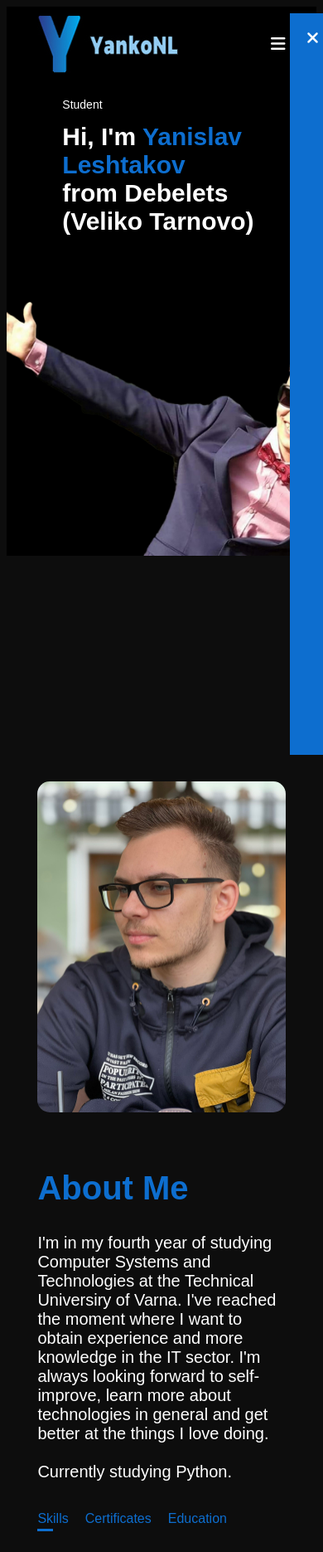
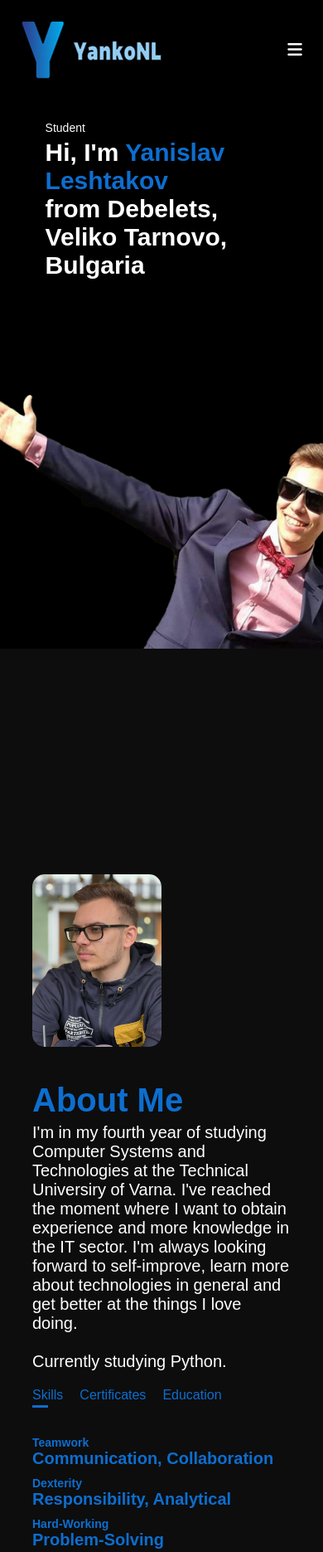
Before and after one commit to YankoNL/yankonl.github.io, a plain HTML site: page index.html in a window 390 px wide. Shown: the top 1871 px of the page at 83% size. Drawn offline with Linux system fonts and the light colour scheme.

Commit message:
Bugfix & Rearrangement
- Some mobile resolutions couldn't open the navigation bar
- Added Tablet View

```diff
--- a/css/style.css
+++ b/css/style.css
@@ -1,6 +1,6 @@
-:root {
-  margin: auto;
-  padding: initial;
+* {
+  margin: 0;
+  padding: 0;
   font-family: sans-serif;
   box-sizing: border-box;
   scroll-behavior: smooth;
@@ -11,48 +11,38 @@
   --grey-custom: #262626;
 }
 
-body{
-  background: var(--black-custom);
-  color: var(--white-custom);
+/*--------- Logo & Navigation ---------*/
+header {
+  padding: 3vh;
+  background: black;
 }
 
-#header{
-  width: 100%;
-  height: 100vh;
-  background-image: url(images/background.jpg);
-  background-size: cover;
-  background-position: center;
-}
-.container{
-  padding: 10px 10%;
+img.logo {
+  max-width: 100%;
+  height: auto;
 }
 
-.logo{
-  width: 170px;
-  height: 70px;
-}
-
-nav{
+nav {
   display: flex;
   align-items: center;
   justify-content: space-between;
   flex-wrap: wrap;
 }
 
-nav ul li{
+nav ul li {
   display: inline-block;
   list-style: none;
   margin: 10px 20px;
 }
 
-nav ul li a{
+nav ul li a {
   color: var(--white-custom);
   text-decoration: none;
   font-size: 18px;
   position: relative;
 }
 
-nav ul li a::after{
+nav ul li a::after {
   content: '';
   width: 0%;
   height: 3px;
@@ -63,70 +53,93 @@ nav ul li a::after{
   transition: 0.5s;
 }
 
-nav ul li a:hover::after{
+nav ul li a:hover::after {
   width: 100%;
 }
 
-.header-text{
+body {
+  background: var(--black-custom);
+  color: var(--white-custom);
+}
+
+/*-------------- Home --------------*/
+#home {
+  width: 100%;
+  height: 100vh;
+  background-image: url(images/background.jpg);
+  background-size: cover;
+  background-position: center;
+}
+
+.container {
+  padding: 10px 10%;
+}
+
+.home-text {
   margin-top: 10%;
   font-size: 30px;
 }
 
-.header-text h1{
+.home-text h1 {
   font-size: 60px;
   margin-top: 20px;
 }
 
-.header-text h1 span{
+.home-text h1 span {
   color: var(--blue-custom);
 }
 
 /*-------------- About --------------*/
-#about{
+#about {
   font-size: 30px;
   font-weight: 600;
   padding: 80px 0px;
   color: var(--blue-custom);
 }
 
-.row{
+img.me {
+  max-width: 100%;
+  height: auto;
+}
+
+.row {
   display: flex;
   justify-content: space-between;
   flex-wrap: wrap;
 }
 
-.about-col-1{
+.about-col-1 {
   flex-basis: 35%
 }
 
-.about-col-1 img{
+.about-col-1 img {
   width: 100%;
   border-radius: 15px;
 }
 
-.about-col-2{
+.about-col-2 {
   flex-basis: 60%
 }
 
-.sub-title{
+.sub-title {
   font-size: 60px;
   font-weight: 600;
   padding: 5px 0px;
   color: var(--blue-custom);
 }
 
-.sub-text{
+.sub-text {
   font-size: 20px;
   font-weight: 400;
   color: var(--white-custom);
 }
 
-.tab-titles{
+.tab-titles {
   display: flex;
   margin: 20px 0 40px;
 }
 
-.tab-links{
+.tab-links {
   margin-right: 50px;
   font-size: 20px;
   font-weight: 500;
@@ -134,7 +147,7 @@ nav ul li a:hover::after{
   position: relative;
 }
 
-.tab-links::after{
+.tab-links::after {
   content: '';
   width: 0%;
   height: 3px;
@@ -145,31 +158,33 @@ nav ul li a:hover::after{
   transition: 0.5s;
 }
 
-.tab-links.active-link::after{
+.tab-links.active-link::after {
   width: 50%;
 }
 
-.tab-contents ul li{
+.tab-contents ul li {
   list-style: none;
   margin: 10px 0;
   color: var(--blue-custom);
 }
 
-.tab-contents ul li span{
+.tab-contents ul li span {
+  color: none;
   font-size: 20px;
   color: var(--blue-custom);
 }
-.tab-contents{
+
+.tab-contents {
   display: none;
 }
 
-.tab-contents.active-tab{
+.tab-contents.active-tab {
   display: block;
 }
 
 /*-------------- Contact --------------*/
 
-.contact-left{
+.contact-left {
   flex-basis: 35%;
 }
 
@@ -177,21 +192,22 @@ nav ul li a:hover::after{
   margin-top: 25px;
 }
 
-.contact-left p i{
+.contact-left p i {
   color: var(--blue-custom);
   margin-right: 14px;
   font-size: 25px;
 }
 
-.contact-right{
+.contact-right {
   flex-basis: 60%;
 }
 
-.contact-right form{
+.contact-right form {
   width: 100%;
 }
 
-form input, form textarea{
+form input,
+form textarea {
   width: 100%;
   border: 0;
   outline: none;
@@ -203,11 +219,11 @@ form input, form textarea{
   border-radius: 6px;
 }
 
-.othet-things{
+.othet-things {
   margin-top: 25px;
 }
 
-.other-things a{
+.other-things a {
   text-decoration: none;
   font-size: 28px;
   margin-top: 30px;
@@ -217,12 +233,12 @@ form input, form textarea{
   transition: transform 0.5s;
 }
 
-.other-things a:hover{
+.other-things a:hover {
   color: var(--blue-custom);
   transform: translateY(-3px);
 }
 
-.the-buttons{
+.the-buttons {
   display: block;
   margin: 50px auto;
   width: fit-content;
@@ -235,11 +251,11 @@ form input, form textarea{
   transition: background-color 0.5s;
 }
 
-.the-buttons:hover{
+.the-buttons:hover {
   background-color: var(--blue-custom);
 }
 
-.the-buttons.subm-btn{
+.the-buttons.subm-btn {
   display: inline-block;
   padding: 14px 60px;
   font-size: 18px;
@@ -247,7 +263,8 @@ form input, form textarea{
   cursor: pointer;
 }
 
-.copyright{
+/*-------------- Footer--------------*/
+.copyright {
   width: 100%;
   text-align: center;
   padding: 10px 0;
@@ -256,39 +273,39 @@ form input, form textarea{
   margin-top: 20px;
 }
 
-.copyright i{
+.copyright i {
   color: var(--blue-custom);
 }
+
+/*-------------- Tablet View --------------*/
+@media only screen and (max-width: 1000px) {
+  #home {
+    background-image: url(images/mobile-background.jpg);
+  }
+}
+
 /*-------------- Mobile View --------------*/
-nav .m-icon{
+nav .m-icon {
   display: none;
 }
 
-@media only screen and (max-width: 600px){
-  #header{
-    background-image: url(images/mobile-background.jpg);
-  }
-
-  .logo{
-    max-width: 100%;
+@media only screen and (max-width: 600px) {
+  img.logo {
+    max-width: 50%;
     height: auto;
   }
 
-  .header-text{
-    margin-top: 10%;
-    margin-left: 10%;
-    font-size: 14px;
-  }
-  .header-text h1{
-    font-size: 30px;
-    margin-top: 5px;
+  img.me {
+    max-width: 50%;
+    height: auto;
   }
 
-  nav .m-icon{
+  nav .m-icon {
     display: block;
     font-size: 20px;
   }
-  nav ul{
+
+  nav ul {
     background: var(--blue-custom);
     position: fixed;
     top: 0;
@@ -299,36 +316,62 @@ nav .m-icon{
     z-index: 2;
     transition: right 0.5s;
   }
-  nav ul li{
+
+  nav ul li {
     display: block;
     margin: 20px;
   }
-  nav ul .m-icon{
+
+  nav ul .m-icon {
     position: absolute;
     top: 20px;
     left: 20px;
     cursor: pointer;
   }
-  .sub-title{
+
+  #home {
+    background-image: url(images/mobile-background.jpg);
+  }
+
+  .home-text {
+    margin-top: 5%;
+    margin-left: 5%;
+    font-size: 14px;
+  }
+
+  .home-text h1 {
+    font-size: 30px;
+    margin-top: 5px;
+  }
+
+  .sub-title {
     font-size: 40px;
   }
-  .about-col-1, .about-col-2{
+
+  .about-col-1,
+  .about-col-2 {
     flex-basis: 100%;
   }
-  .about-col-1{
+
+  .about-col-1 {
     margin-bottom: 30px;
   }
-  .about-col-2{
+
+  .about-col-2 {
     font-size: 14px;
   }
-  .tab-links{
+
+  .tab-links {
     font-size: 16px;
     margin-right: 20px;
   }
-  .contact-right, .contact-left{
+
+  .contact-right,
+  .contact-left {
     flex-basis: 100%;
   }
-  .copyright{
+
+  .copyright {
     font-size: 14px;
   }
 }
--- a/index.html
+++ b/index.html
@@ -1,31 +1,34 @@
 <!DOCTYPE html>
 <html lang="en" dir="ltr">
-    <head>
+
 <meta http-equiv="X-UA-Compatible" charset="UTF-8" content="IE=edge">
 <meta name="viewport" content="width=device-width, initial-scale=1.0">
 <title>Personal Resume YankoNL</title>
 <link rel="stylesheet" href="css/style.css">
 <script src="https://kit.fontawesome.com/b13402a14a.js" crossorigin="anonymous"></script>
-    </head>
-    <body>
-<!-- - - - - - - - Home - - - - - - -->
-        <div id="header">
-            <div class="container">
+
+<header>
     <nav>
-                    <img src="css/images/logo.jpg" alt="logo">
-                    <ul id="sidemenu">
-                        <li><a href="#header">Home</a></li>
+        <img src="css/images/logo.jpg" class="logo">
+        <ul class="navbar">
             <li><a href="#about">About</a></li>
             <li><a href="https://github.com/YankoNL/">GitHub</a></li>
             <li><a href="#contact">Contact</a></li>
-                        <i class="m-icon fa-solid fa-xmark" onclick="closemenu()"></i>
+            <i class="m-icon fa-solid fa-xmark" onclick="closeMenu()"></i>
         </ul>
-                    <i class="m-icon fa-solid fa-bars" onclick="openmenu()"></i>
+        <i class="m-icon fa-solid fa-bars" onclick="openMenu()"></i>
     </nav>
-                <div class="header-text">
+</header>
+
+<body>
+    <!-- - - - - - - - Home - - - - - - -->
+    <div id="home">
+        <div class="container">
+            <div class="home-text">
                 <p>Student</p>
-                    <h1>Hi, I'm <span>Yanislav Leshtakov</span><br>from Debelets (Veliko Tarnovo)</h1>
+                <h1>Hi, I'm <span>Yanislav Leshtakov</span><br>from Debelets, Veliko Tarnovo, Bulgaria</h1>
             </div>
+
         </div>
     </div>
     <!-- - - - - - - - About - - - - - - -->
@@ -33,14 +36,17 @@
         <div class="container">
             <div class="row">
                 <div class="about-col-1">
-                        <img src="css/images/me.jpg">
+
+                    <img src="css/images/me.jpg" class="me">
                 </div>
                 <div class="about-col-2">
                     <h1 class="sub-title">About Me</h1>
                     <p class="sub-text">
-                            I'm in my fourth year of studying Computer Systems and Technologies at the Technical Universiry of Varna. I've
+                        I'm in my fourth year of studying Computer Systems and Technologies at the Technical Universiry
+                        of Varna. I've
                         reached the moment where I want to obtain experience and more knowledge in the IT sector.
-                            I'm always looking forward to self-improve, learn more about technologies in general and get better at the things I love doing.<br><br>
+                        I'm always looking forward to self-improve, learn more about technologies in general and get
+                        better at the things I love doing.<br><br>
                         Currently studying Python.
                     </p>
                     <div class="tab-titles">
@@ -57,17 +63,22 @@
                     </div>
                     <div class="tab-contents" id="certif">
                         <ul>
-                                <li><a href="https://softuni.bg/certificates/details/105052/50b164f9" target="_blank">Java Basics</a><br></li>
-                                <li><a href="https://softuni.bg/certificates/details/111391/7c3fc678" target="_blank">Java Fundamentals</a><br><span>Java Advanced - I don't kile my score | Aiming for greater score</span></li>
-                                <li><a href="https://softuni.bg/certificates/details/147789/a37ef1a5" target="_blank">Python Basics</a><br><span>Python Fundamentals - Still Learning</span></li>
+                            <li><a href="https://softuni.bg/certificates/details/105052/50b164f9" target="_blank">Java
+                                    Basics</a><br></li>
+                            <li><a href="https://softuni.bg/certificates/details/111391/7c3fc678" target="_blank">Java
+                                    Fundamentals</a><br><span>Java Advanced - I don't like my score | Aiming for greater
+                                    score</span></li>
+                            <li><a href="https://softuni.bg/certificates/details/147789/a37ef1a5" target="_blank">Python
+                                    Basics</a><br><span>Python Fundamentals - Still Learning</span></li>
                         </ul>
                     </div>
                     <div class="tab-contents" id="edu">
                         <ul>
-                                <li><span>2013-2018</span><br>Foreign Language High School "Prof. Dr. Asen Zlatarov"</li>
-                                <li><span>2018-2022</span><br>Technical University of Varna</li>
+                            <li>Foreign Language High School "Prof. Dr. Asen Zlatarov"<br><span>2013-2018</span></li>
+                            <li>Technical University of Varna<br><span>2018-2022</span></li>
                         </ul>
                     </div>
+
                 </div>
             </div>
         </div>
@@ -81,9 +92,12 @@
                     <p><i class="fa-solid fa-envelope fa-lg"></i>yankonl@abv.bg</p>
                     <p><i class="fa-solid fa-phone"></i></p>
                     <div class="other-things">
-                            <a href="https://www.facebook.com/YanislavNL" target="_blank"><i class="fab fa-facebook-square fa-lg"></i></a>
-                            <a href="https://www.linkedin.com/in/yanislav-leshtakov-173854246/" target="_blank"><i class="fa-brands fa-linkedin fa-lg"></i></a>
-                            <a href="https://github.com/YankoNL" target="_blank"><i class="fa-brands fa-square-github fa-lg"></i></a>
+                        <a href="https://www.facebook.com/YanislavNL" target="_blank"><i
+                                class="fab fa-facebook-square fa-lg"></i></a>
+                        <a href="https://www.linkedin.com/in/yanislav-leshtakov-173854246/" target="_blank"><i
+                                class="fa-brands fa-linkedin fa-lg"></i></a>
+                        <a href="https://github.com/YankoNL" target="_blank"><i
+                                class="fa-brands fa-square-github fa-lg"></i></a>
                     </div>
                 </div>
                 <div class="contact-right">
@@ -103,11 +117,11 @@
         var tablinks = document.getElementsByClassName('tab-links');
         var tabcontents = document.getElementsByClassName('tab-contents');
 
-            function opentab(tabname){
-                for (tablink of tablinks){
+        function opentab(tabname) {
+            for (tablink of tablinks) {
                 tablink.classList.remove("active-link");
             }
-                for (tabcontent of tabcontents){
+            for (tabcontent of tabcontents) {
                 tabcontent.classList.remove("active-tab");
             }
             event.currentTarget.classList.add("active-link");
@@ -116,14 +130,12 @@
     </script>
     <!-- - - Mobile Side Bar Function - - -->
     <script>
-            var sidemenu = document.getElementById("sidemenu");
-
-            function openmenu(){
-                sidemenu.style.right = "0";
+        function openMenu() {
+            document.getElementById("navbar").style.right = "0";
         }
 
-            function closemenu(){
-                sidemenu.style.right = "-200px";
+        function closeMenu() {
+            document.getElementById("navbar").style.right = "-200px";
         }
     </script>
 </body>
@@ -132,4 +144,5 @@
         <p><i class="fa-solid fa-copyright"></i> YankoNL</p>
     </div>
 </footer>
+
 </html>
```
Lines whose indentation alone changed are shown as unchanged.
